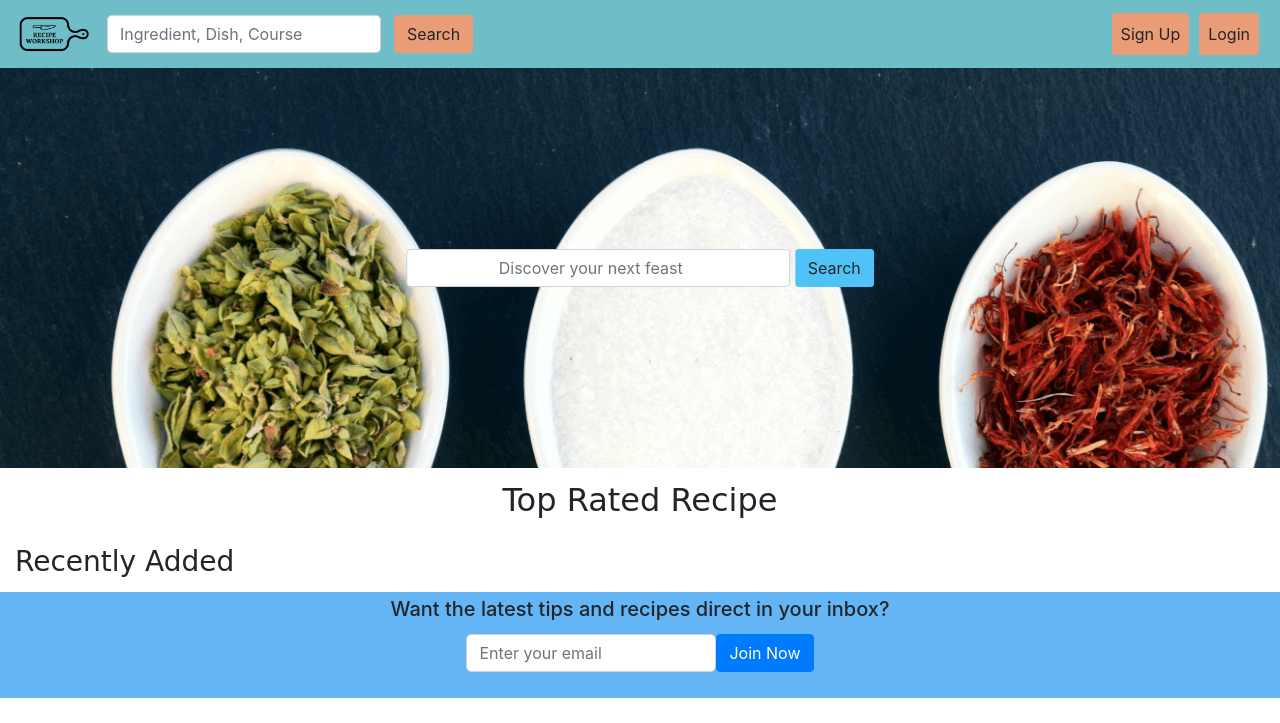
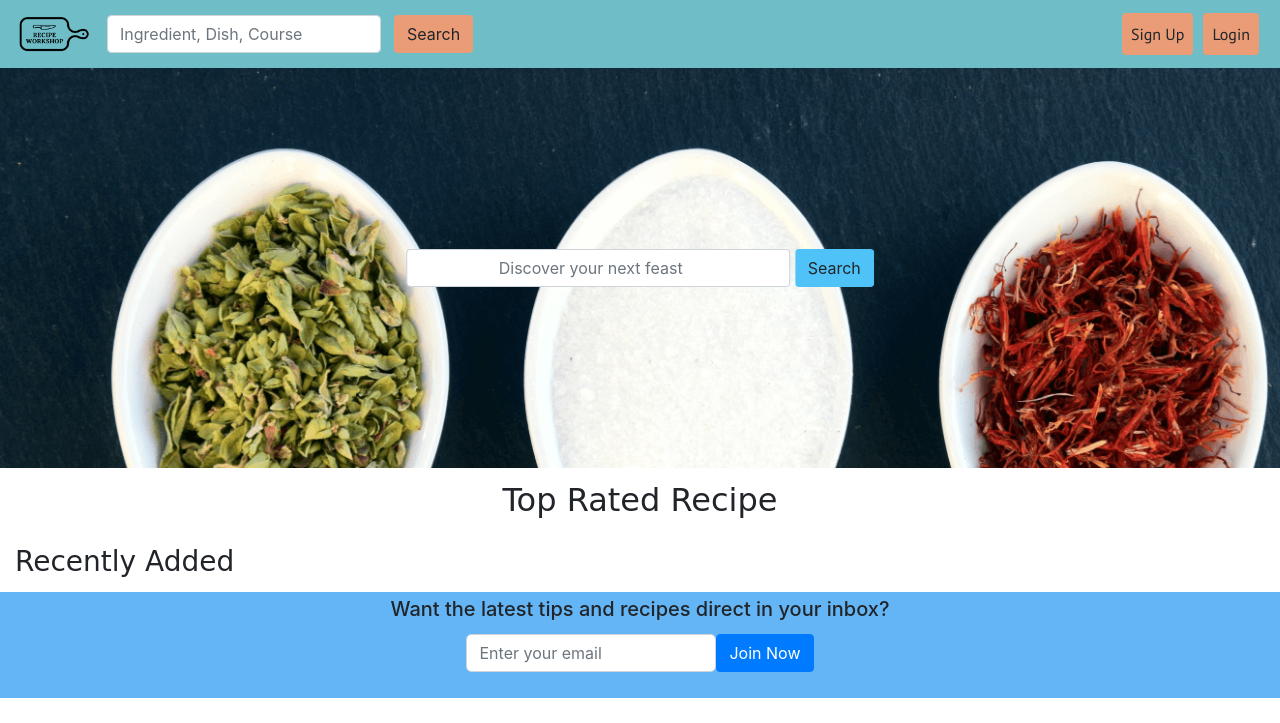
Before and after one commit to Andy-Osborne/Recipe-Workshop, a Flask app: page / in a window 1280 px wide. Shown: the top 723 px of the page. Run offline with Flask 2, Linux system fonts and the light colour scheme; data that the repository does not hold is empty; some libraries are stand-ins or nearby versions; some web fonts are replaced.

Commit message:
Add font styling to li elements

```diff
--- a/static/css/style.css
+++ b/static/css/style.css
@@ -38,7 +38,8 @@ h3 {
     font-family: 'Averia Serif Libre', cursive;
 }
 
-p {
+p,
+li {
     font-family: 'PT Sans', sans-serif;
 }
 
```
